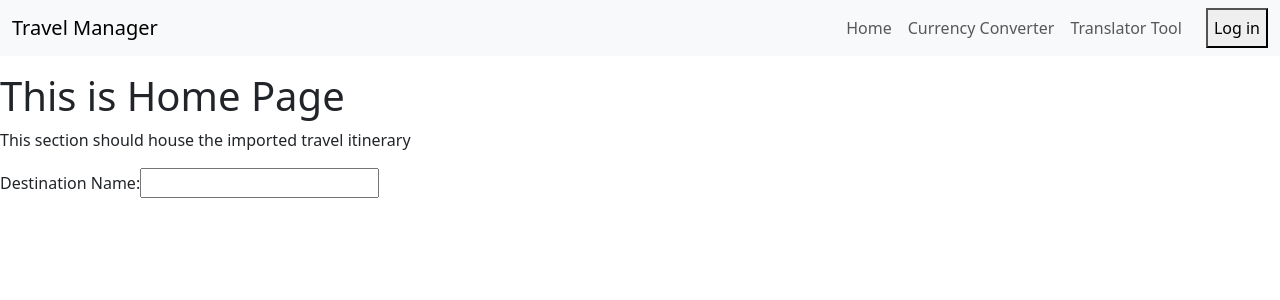
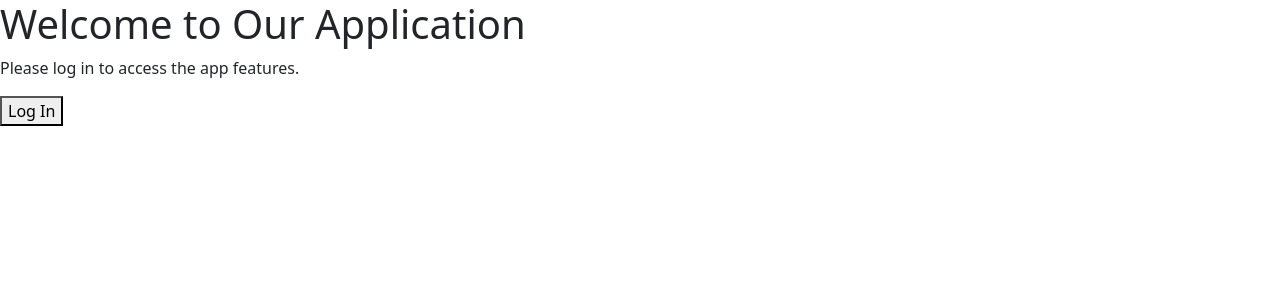
Before and after one commit to Code301Project-TechCityApps/travel-manager-frontend, a React (Vite) app: page / in a window 1280 px wide. Shown: the top 300 px of the page. Built offline with nearby package versions, Linux system fonts and the light colour scheme; no server answers.

Commit message:
fix issue with isAuthenticated backwards

```diff
--- a/frontend/src/App.jsx
+++ b/frontend/src/App.jsx
@@ -6,6 +6,9 @@ import OffcanvasNavbar from './components/OffcanvasNavbar';
 import 'bootstrap/dist/css/bootstrap.min.css';
 import LandingPage from './components/LandingPage';
 import HomePage from './components/Home';
+import Currency from './components/Currency';
+import Translator from './components/Translator';
+
 
 // const ConditionalNavbar = () => {
 //   const location = useLocation();
@@ -22,10 +25,11 @@ function App() {
 
   return (
     <Router>
-        { !isAuthenticated && <OffcanvasNavbar />}
+        { isAuthenticated && <OffcanvasNavbar />}
       <Routes>
-        {/* <Route path="/" element= {<LandingPage />}/> */}
-        <Route path="/" element={!isAuthenticated ? <HomePage /> : <LandingPage />} />
+        <Route path="/" element={isAuthenticated ? <HomePage /> : <LandingPage />} />
+        <Route path="/currency" element={isAuthenticated && <Currency />} />
+        <Route path="/translator" element={isAuthenticated && <Translator />} />
       </Routes>
     </Router>
   );
```
Also changed, not shown: 1 other file (tests, documents, lock files or other folders).
